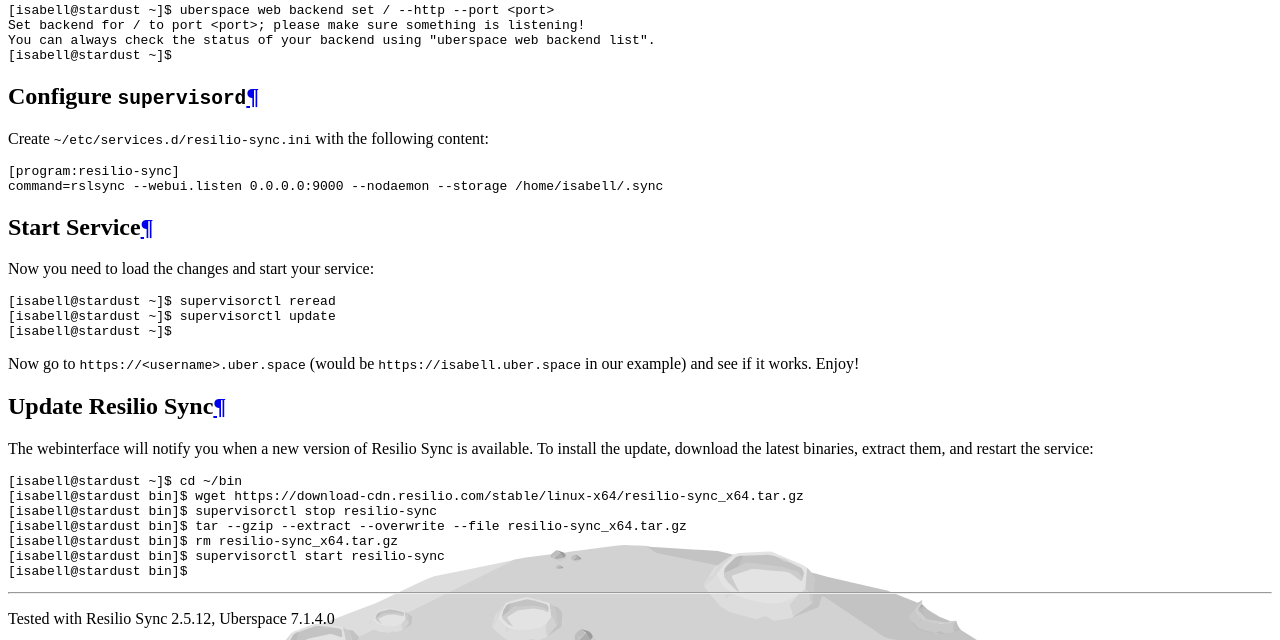
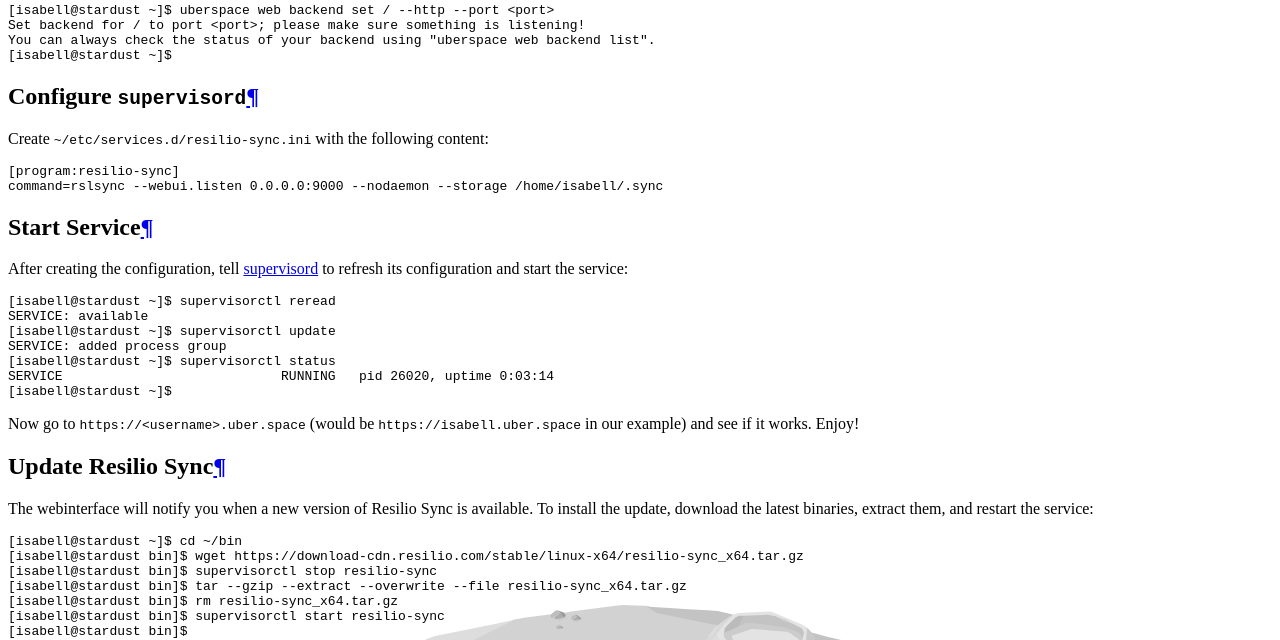
Before and after one commit to Uberspace/lab, a Sphinx documentation site: the page built from source/guide_resilio.rst, in a window 1280 px wide and 900 px high, scrolled down 3242 px, cut to the strip 0-640 px from the top of the window. Built offline with Sphinx 7.4.7 and the Read the Docs theme 2.0.0, drawn with Linux system fonts in a browser that asks for light colours.

Commit message:
changed to supervisord snippet

```diff
--- a/source/guide_resilio.rst
+++ b/source/guide_resilio.rst
@@ -70,13 +70,7 @@
 Start Service
 =============
 
-Now you need to load the changes and start your service:
-
-::
-
- [isabell@stardust ~]$ supervisorctl reread
- [isabell@stardust ~]$ supervisorctl update
- [isabell@stardust ~]$
+.. include:: includes/supervisord.rst
 
 Now go to ``https://<username>.uber.space`` (would be ``https://isabell.uber.space`` in our example) and see if it works. Enjoy!
 
```
